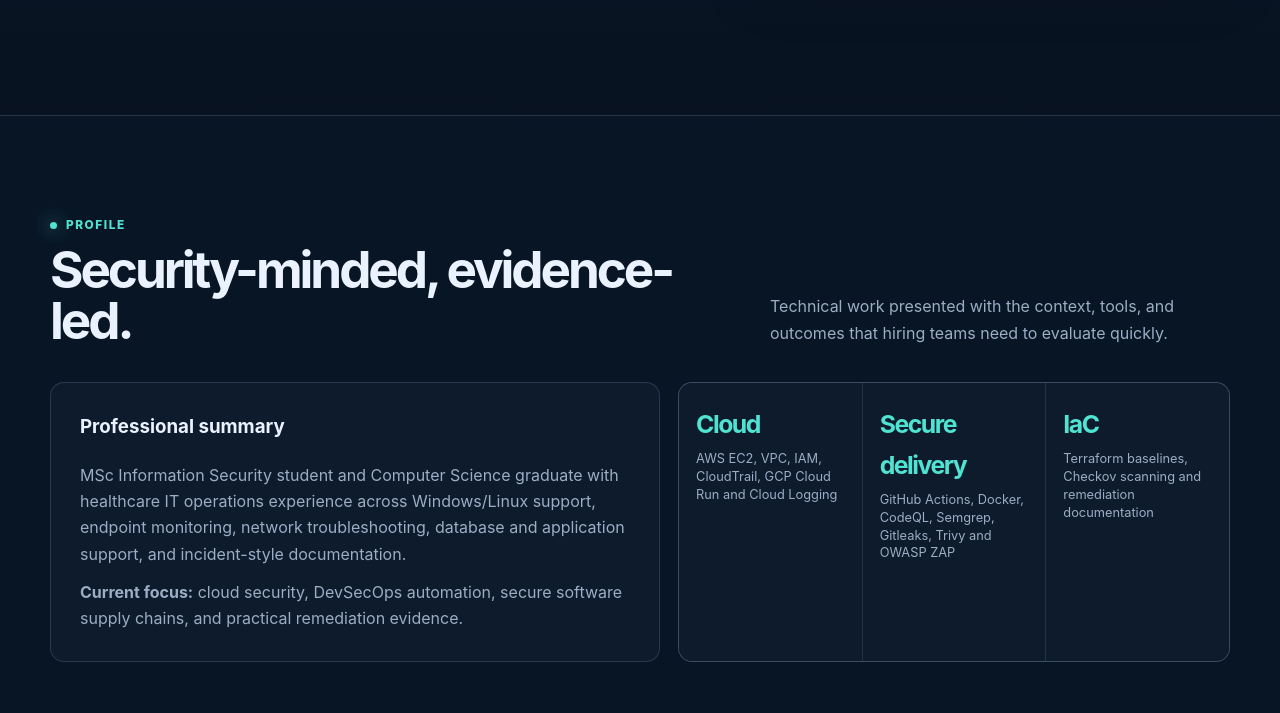
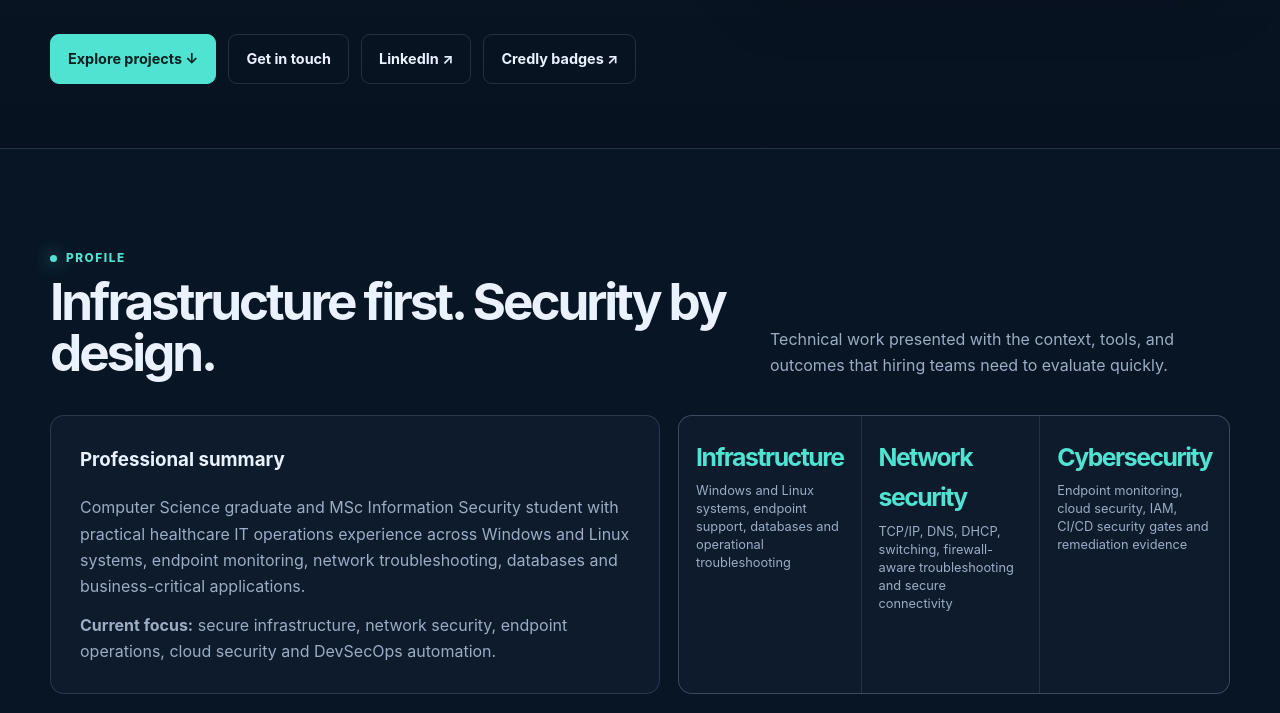
Before and after one commit to AbdelazezMohamedAzez/AbdelazezMohamedAzez.github.io, a plain HTML site: page index.html in a window 1280 px wide. Shown: the part 630-1343 px from the top of the page. Drawn offline with Linux system fonts and the light colour scheme.

Commit message:
Refocus portfolio on infrastructure security

```diff
--- a/index.html
+++ b/index.html
@@ -36,4 +36,27 @@
   document.querySelector('.hero .actions').insertAdjacentHTML('beforeend', `<a class="button" href="${credlyUrl}" target="_blank" rel="noreferrer">Credly badges ↗</a>`);
   document.querySelector('#skills').insertAdjacentHTML('afterend', `<section id="credentials"><div class="wrap"><div class="section-head"><div><div class="eyebrow">Credentials</div><h2>Verified learning, ready to review.</h2></div><p>Explore Abdelazez's current digital credentials and the issuer-backed evidence behind each badge.</p></div><div class="overview-grid"><article class="statement"><h3>Credly digital credentials</h3><p>Use the Credly profile to review badges, issuing organizations, skills, issue dates, and verification details in one place.</p><div class="actions"><a class="button primary" href="${credlyUrl}" target="_blank" rel="noreferrer">View Credly profile ↗</a></div></article><div class="facts"><div class="fact"><strong>Verified</strong><span>Issuer-backed digital credentials</span></div><div class="fact"><strong>Current</strong><span>Profile reflects newly earned badges</span></div><div class="fact"><strong>Shareable</strong><span>One link for review and verification</span></div></div></div></div></section>`);
 </script>
+<script>
+  document.title = 'Abdelazez Mohamed Azez | Infrastructure & Cybersecurity';
+  document.querySelector('meta[name="description"]').content = 'Infrastructure and cybersecurity portfolio of Abdelazez Mohamed Azez, covering systems, networking, cloud security and DevSecOps.';
+  document.querySelector('.hero .eyebrow').textContent = 'Infrastructure & cybersecurity · Cairo, Egypt';
+  document.querySelector('.hero h1').innerHTML = 'Build resilient <span>infrastructure.</span><br>Defend every layer.';
+  document.querySelector('.hero .lead').textContent = 'Infrastructure and cybersecurity portfolio for Abdelazez Mohamed Azez, covering secure systems, networks, endpoints, cloud environments and security-first delivery.';
+  document.querySelector('#about .section-head h2').textContent = 'Infrastructure first. Security by design.';
+  const aboutText = document.querySelectorAll('#about .statement p');
+  aboutText[0].textContent = 'Computer Science graduate and MSc Information Security student with practical healthcare IT operations experience across Windows and Linux systems, endpoint monitoring, network troubleshooting, databases and business-critical applications.';
+  aboutText[1].innerHTML = '<strong>Current focus:</strong> secure infrastructure, network security, endpoint operations, cloud security and DevSecOps automation.';
+  const infrastructureFacts = [['Infrastructure','Windows and Linux systems, endpoint support, databases and operational troubleshooting'],['Network security','TCP/IP, DNS, DHCP, switching, firewall-aware troubleshooting and secure connectivity'],['Cybersecurity','Endpoint monitoring, cloud security, IAM, CI/CD security gates and remediation evidence']];
+  document.querySelectorAll('#about .fact').forEach((card, index) => { card.querySelector('strong').textContent = infrastructureFacts[index][0]; card.querySelector('span').textContent = infrastructureFacts[index][1]; });
+  document.querySelector('#skills .section-head h2').textContent = 'Infrastructure, networks and cybersecurity.';
+  const skillContent = [['Infrastructure & systems','Windows and Linux administration, endpoint support, database and application troubleshooting, operational documentation and service restoration.'],['Network & perimeter security','TCP/IP, DNS, DHCP, switching, firewall-aware troubleshooting, Palo Alto and FortiGate fundamentals.'],['Cybersecurity operations','Kaspersky Endpoint Security, centralized monitoring, alert triage, vulnerability-management fundamentals and incident-style documentation.'],['Cloud security & DevSecOps','AWS, GCP, Terraform, Docker, GitHub Actions, CodeQL, Checkov, Trivy, OWASP ZAP and secure CI/CD.']];
+  document.querySelectorAll('#skills .skill').forEach((card, index) => { card.querySelector('h3').textContent = skillContent[index][0]; card.querySelector('p').textContent = skillContent[index][1]; });
+  document.querySelector('#credentials .section-head h2').textContent = 'Credentials for infrastructure & cybersecurity.';
+  document.querySelector('#credentials .section-head p').textContent = 'Review current issuer-backed credentials that support infrastructure, cloud and cybersecurity work.';
+  const credentialsFacts = [['Verified','Issuer-backed digital credentials'],['Infrastructure','Systems, networking and cloud learning'],['Cybersecurity','Security and professional development evidence']];
+  document.querySelectorAll('#credentials .fact').forEach((card, index) => { card.querySelector('strong').textContent = credentialsFacts[index][0]; card.querySelector('span').textContent = credentialsFacts[index][1]; });
+  const infrastructureOrder = ['OpenSAST', 'Secure DevSecOps Starter', 'Multi-Cloud IaC Security Scanning', 'Behavior-Based Cloud Threat Detection', 'Cyber SOC Chatbot', 'Information Security RAG Chatbot', 'Cyber Security Assistant AI', 'Image Authentication & Tamper Detection'];
+  const projectGrid = document.querySelector('.projects');
+  infrastructureOrder.forEach((title, index) => { const card = Array.from(projectGrid.querySelectorAll('.project')).find(project => project.querySelector('h3').textContent.trim() === title); if (card) { projectGrid.append(card); const label = card.querySelector('.project-top span'); label.textContent = `${String(index + 1).padStart(2, '0')} · ${label.textContent.replace(/^\d+\s*·\s*/, '')}`; } });
+</script>
 </body></html>
```
